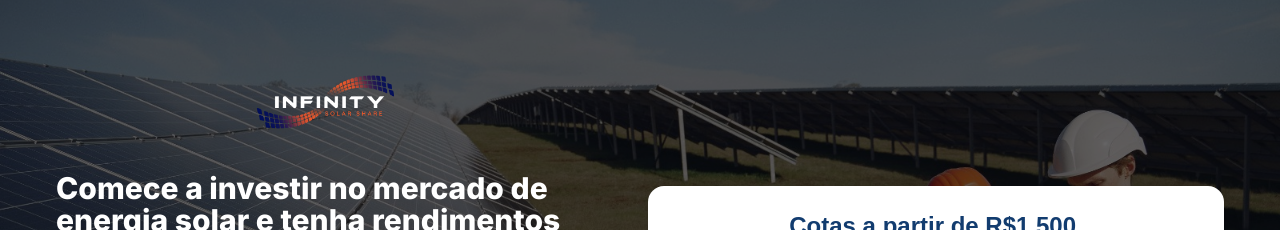
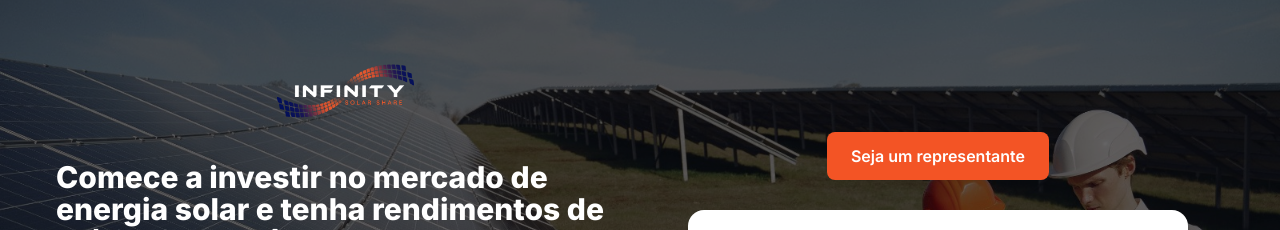
Before and after one commit to GroupInfinity21/infinity-solar-dev, a Next.js app: page / in a window 1280 px wide. Shown: the top 230 px of the page. Built offline with nearby package versions, Linux system fonts and the light colour scheme; a web font is replaced by a local one.

Commit message:
adição de botão

```diff
--- a/src/app/page.tsx
+++ b/src/app/page.tsx
@@ -94,12 +94,28 @@ export default function Home() {
                   </div>
             </motion.div>
 
+            <div className="flex flex-col md:w-[500px] mt-60 md:mt-0">
+            <div className="flex justify-center items-center">
+                <a
+                  href="https://www.infinitysolarshare.online"
+                  target="_blank"
+                  rel="noopener noreferrer"
+                >
+                  <button
+                    type="button"
+                    className="button-primary text-white font-semibold py-2 px-4 rounded-xl transition duration-300"
+                  >
+                    Seja um representante
+                  </button>
+                </a>
+              </div>
               <motion.div
                 initial={{ opacity: 0, x: 50 }}
                 animate={{ opacity: 1, x: 0 }}
                 transition={{ duration: 0.8, delay: 0.2 }}
-                className="bg-white w-[100%] md:w-full sm:max-w-xl mt-[248px] md:mt-[30px] p-4 md:p-6 rounded-2xl shadow-xl "
+                className="bg-white w-[100%] md:w-full sm:max-w-xl mt-[38px] md:mt-[30px] p-4 md:p-6 rounded-2xl shadow-xl "
               >
+
                 <h2 className="text-2xl font-bold text-primary mb-6 text-center">
                   Cotas a partir de R$1.500.
                 </h2>
@@ -151,6 +167,7 @@ export default function Home() {
                   Retorno estimado de até 2,5% ao mês
                 </p>
               </motion.div>
+            </div>
         </div>
 
       </section>
```
